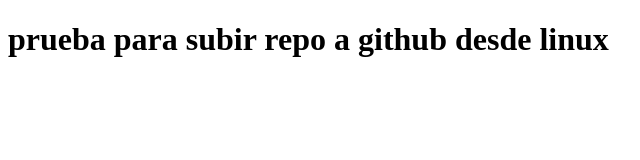
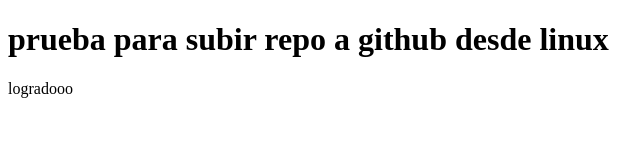
Before and after one commit to NandoAgueroS/git-linux-prueba-repo-1, a plain HTML site: page index.html in a window 1280 px wide. Shown: the full height of the page, 0-640 px from the left. Drawn offline with Linux system fonts and the light colour scheme.

Commit message:
primer cambio

```diff
--- a/index.html
+++ b/index.html
@@ -7,5 +7,6 @@
 </head>
 <body>
     <h1>prueba para subir repo a github desde linux</h1>
+    <p>logradooo</p>
 </body>
 </html>
```
